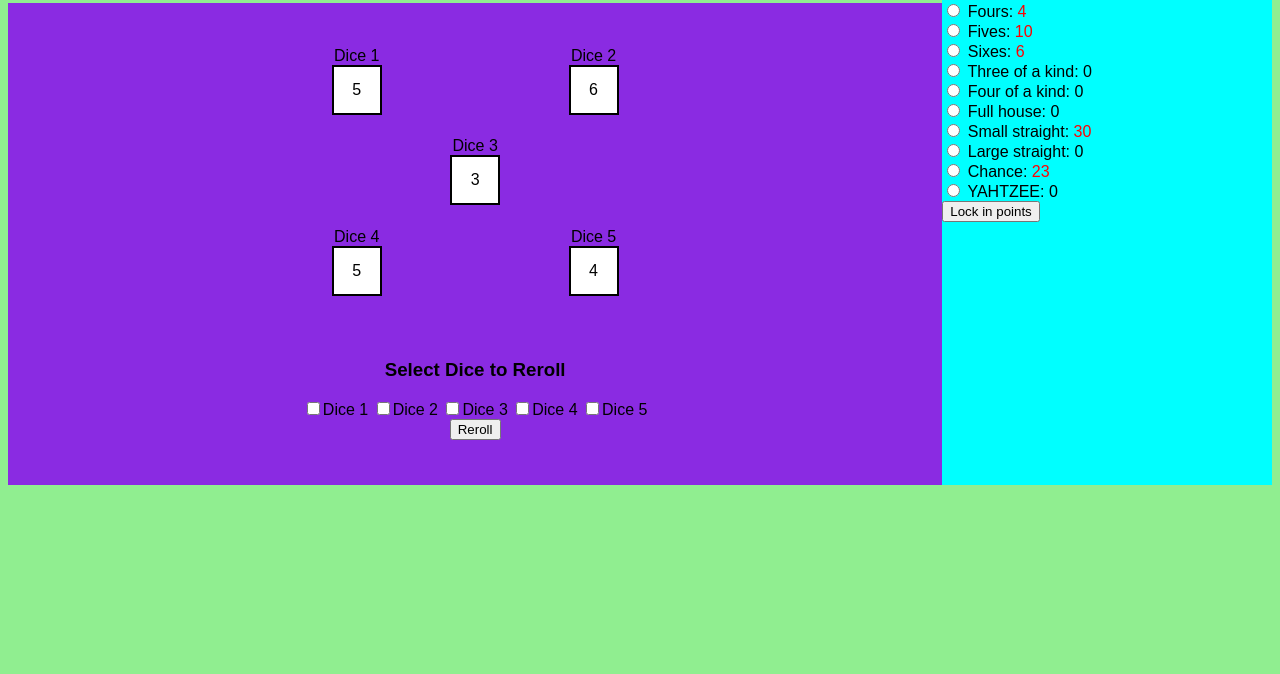
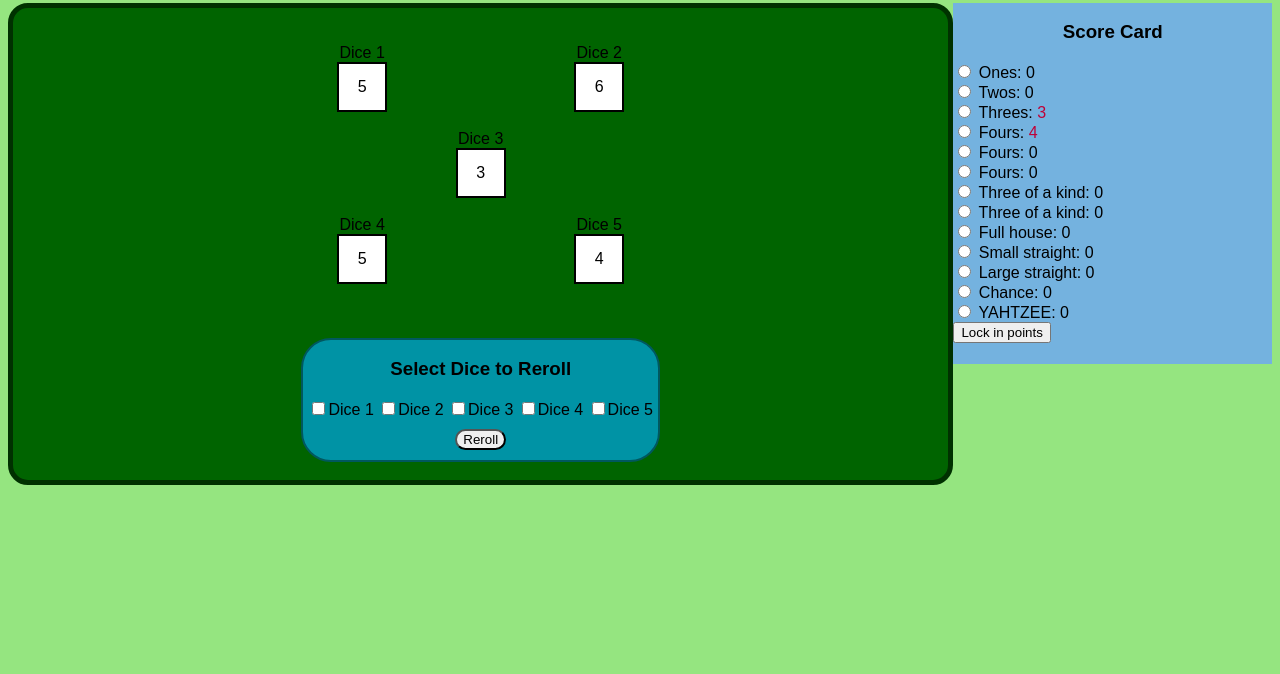
Before and after one commit to kfacison/yahtzee_project1, a plain HTML site: page index.html in a window 1280 px wide. Shown: the part 126-800 px from the top of the page. Drawn offline with Linux system fonts and the light colour scheme.

Commit message:
css restyling

```diff
--- a/css/main.css
+++ b/css/main.css
@@ -13,16 +13,16 @@
 }
 
 body{
-    background-color: lightgreen;
+    background-color: #95E580;
     display: grid;
     grid-template-rows: repeat(5,1fr);
     grid-template-columns: auto;
     grid-template-areas:
-        "header header sidebar"
+        "header header ."
         "main main sidebar"
         "main main sidebar"
         "main main sidebar"
-        "main main sidebar";
+        "main main .";
 }
 
 #playerInfo{
@@ -66,6 +66,10 @@
 }
 #diceMat >span{
     grid-area: reroll;
+    background-color: #0093A5;
+    border-radius: 30px;
+    border: 2.5px solid #00585F;
+
 }
 #diceMat{
     display: grid;
@@ -77,9 +81,13 @@
     ". dice4 . dice5 ."
     ". reroll reroll reroll .";
     text-align: center;
-    background-color: blueviolet;
+    background-color: darkgreen;
+    border: 5px solid #003100;
+    border-radius: 20px;
 }
+#diceMat > div{
 
+}
 #diceMat >div>p{
     margin: 0;
     border: 2px solid black;
@@ -91,14 +99,37 @@
     align-items: center;
 }
 
+#diceMat >span{
+    place-self: center;
+    max-height: 125px;
+    max-width: 400px;
+    min-width: 350px;
+    padding: 0 5px;
+}
+
+#diceMat >span >button{
+    margin: 10px 0;
+    border-radius: 20px;
+    /* background-color: #DFF8D5;
+    border:1.5px solid #6D9062;
+    need clicked color change */
+}
+
 #scoreCard{
-    background-color: aqua;
+    background-color: #74B2DF;
+    display: ;
+}
+#scoreCard>h3{
+    text-align: center;
+}
+#scoreCard>input,label{
+
 }
 
 .p{
-    color: red;
+    color: #BF0037;
 }
 
 .picked{
-    color: blue;
+    color: #0066D3;
 }
--- a/index.html
+++ b/index.html
@@ -34,44 +34,70 @@
 
 <form id="scoreCard">
     <h3>Score Card</h3>
+    <div>
         <input type="radio" value="1s" name="points" id="1s" type="text">
-    <label for="1s">Ones: <span>0</span></label><br>
+        <label for="1s">Ones: <span>0</span></label>
+    </div>
 
+    <div>
         <input type="radio" value="2s" name="points" id="2s" type="text">
-    <label for="2s">Twos: <span>0</span></label><br>
+        <label for="2s">Twos: <span>0</span></label>
+    </div>
 
+    <div>
         <input type="radio" value="3s" name="points" id="3s" type="text">
-    <label for="3s">Threes: <span>0</span></label><br>
+        <label for="3s">Threes: <span>0</span></label>
+    </div>
 
+    <div>
         <input type="radio" value="4s" name="points" id="4s" type="text">
-    <label for="4s">Fours: <span>0</span></label><br>
+        <label for="4s">Fours: <span>0</span></label>
+    </div>
 
-    <input type="radio" value="5s" name="points" id="5s" type="text">
-    <label for="5s">Fives: <span>0</span></label><br>
+    <div>
+        <input type="radio" value="4s" name="points" id="4s" type="text">
+        <label for="4s">Fours: <span>0</span></label>
+    </div>
 
-    <input type="radio" value="6s" name="points" id="6s" type="text">
-    <label for="6s">Sixes: <span>0</span></label><br>
+    <div>
+        <input type="radio" value="4s" name="points" id="4s" type="text">
+        <label for="4s">Fours: <span>0</span></label>
+    </div>
 
+    <div>
         <input type="radio" value="3OfAKind" name="points" id="3OfAKind" type="text">
-    <label for="3OfAKind">Three of a kind: <span>0</span></label><br>
+        <label for="3OfAKind">Three of a kind: <span>0</span></label>
+    </div>
 
-    <input type="radio" value="4OfAKind" name="points" id="4OfAKind" type="text">
-    <label for="4OfAKind">Four of a kind: <span>0</span></label><br>
+    <div>
+        <input type="radio" value="3OfAKind" name="points" id="3OfAKind" type="text">
+        <label for="3OfAKind">Three of a kind: <span>0</span></label>
+    </div>
 
+    <div>
         <input type="radio" value="fullHouse" name="points" id="fullHouse" type="text">
-    <label for="fullHouse">Full house: <span>0</span></label><br>
+        <label for="fullHouse">Full house: <span>0</span></label>
+    </div>
 
+    <div>
         <input type="radio" value="smallStraight" name="points" id="smallStraight" type="text">
-    <label for="smallStraight">Small straight: <span>0</span></label><br>
+        <label for="smallStraight">Small straight: <span>0</span></label>
+    </div>
 
+    <div>
         <input type="radio" value="largeStraight" name="points" id="largeStraight" type="text">
-    <label for="largeStraight">Large straight: <span>0</span></label><br>
+        <label for="largeStraight">Large straight: <span>0</span></label>
+    </div>
 
+    <div>
         <input type="radio" value="chance" name="points" id="chance" type="text">
-    <label for="chance">Chance: <span>0</span></label>  <br>
+        <label for="chance">Chance: <span>0</span></label>
+    </div>
 
+    <div>
         <input type="radio" value="YAHTZEE" name="points" id="YAHTZEE" type="text">
-    <label for="YAHTZEE">YAHTZEE: <span>0</span></label>  <br>
+        <label for="YAHTZEE">YAHTZEE: <span>0</span></label>
+    </div>
 
     <button type="submit" id="lockIn">Lock in points</button>
 </form>
```
Lines whose indentation alone changed are shown as unchanged.
